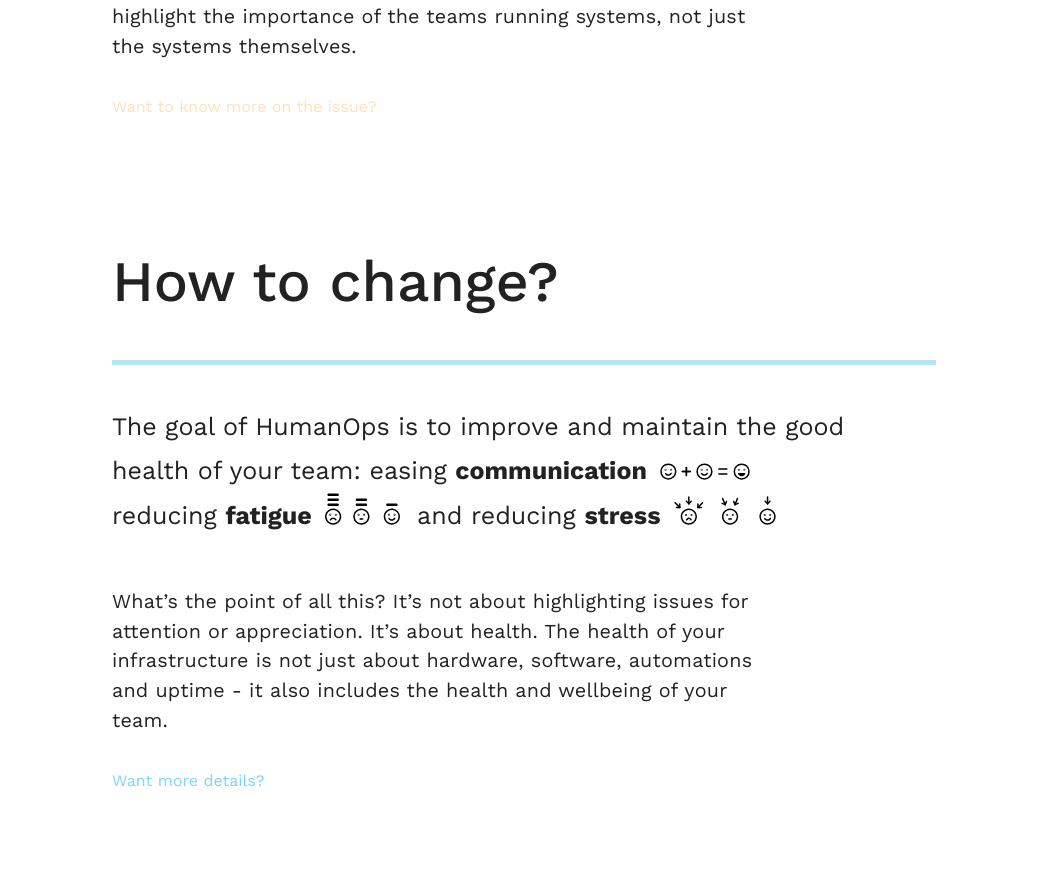
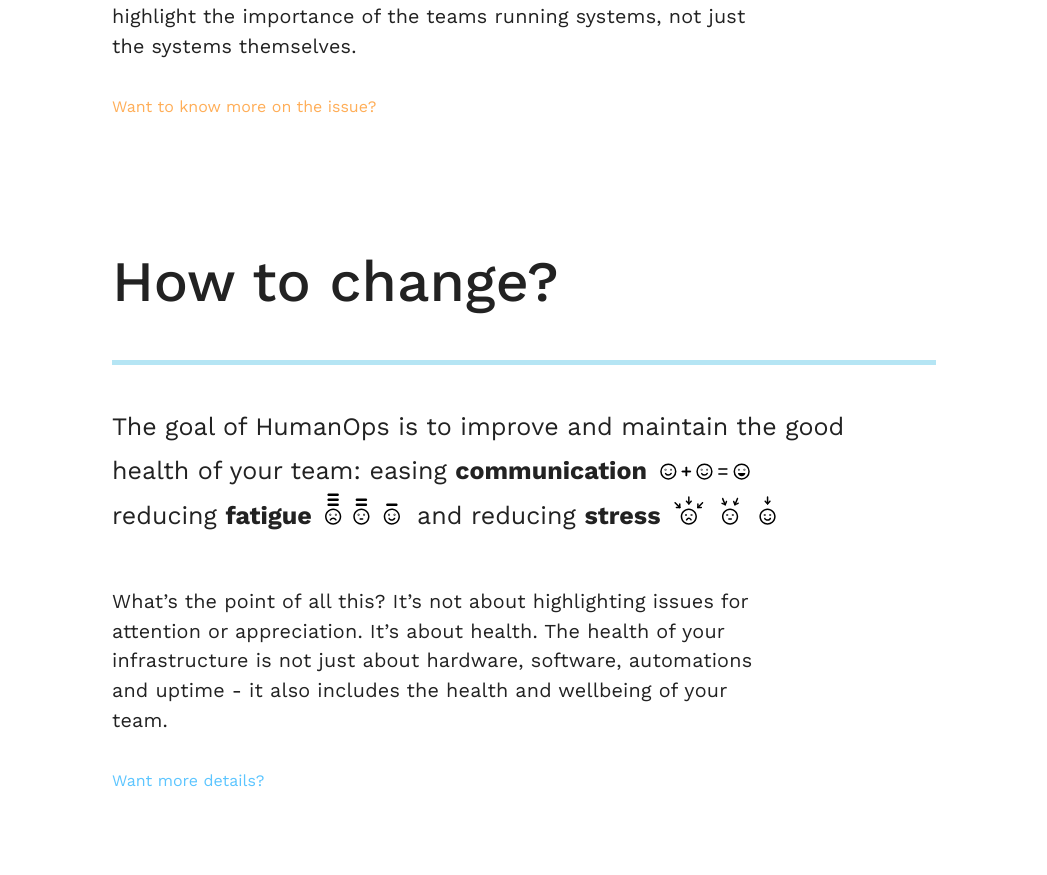
Before and after one commit to HumanOps/site, a Jekyll site: the page built from index.html, in a window 1280 px wide. Shown: the part 1006-1881 px from the top of the page, without its empty margins (116-1163 px from the left). Built offline with Jekyll 4.4.1, drawn with Linux system fonts in a browser that asks for light colours.

Commit message:
visual tweaks

```diff
--- a/_sass/_base.scss
+++ b/_sass/_base.scss
@@ -102,7 +102,7 @@
     }
 
     &.alt-link-1 {
-        color: $orange-1;
+        color: $orange;
 
         &:hover {
             color: $black;
@@ -110,7 +110,7 @@
     }
 
     &.alt-link-2 {
-        color: $blue-2;
+        color: $blue-1;
 
         &:hover {
             color: $black;
@@ -118,7 +118,7 @@
     }
 
     &.alt-link-3 {
-        color: $blue-3;
+        color: $blue-2;
 
         &:hover {
             color: $black;
```
